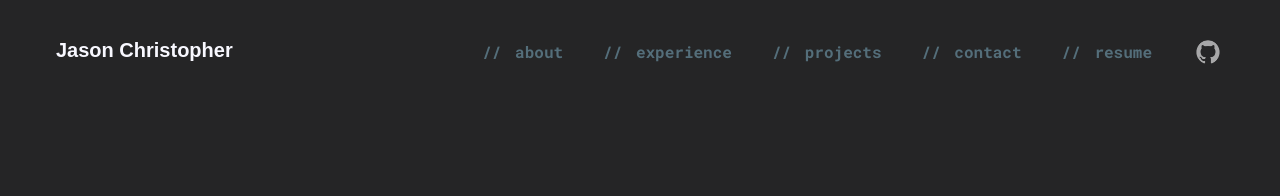
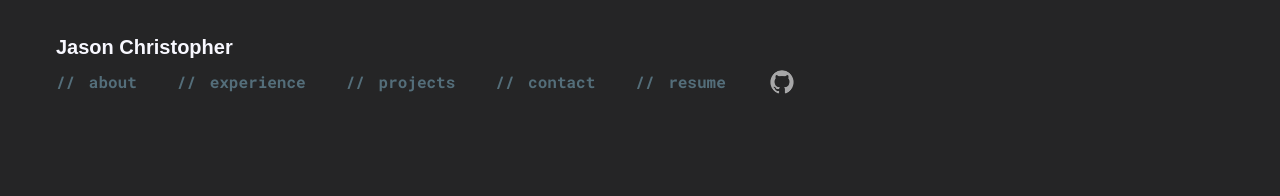
Before and after one commit to jasonchristopher21/personal-website-v1, a Vue app: page / in a window 1280 px wide. Shown: the top 196 px of the page. Built offline with nearby package versions, Linux system fonts and the light colour scheme; a web font is replaced by a local one.

Commit message:
Hide navbar tempfix

```diff
--- a/src/components/Navbar.vue
+++ b/src/components/Navbar.vue
@@ -72,7 +72,7 @@ const buttons = [
 </script>
 
 <template>
-    <div class="flex justify-between pl-14 md:px-14 2xl:px-20 pt-8 pb-12 bg-grey-300 text-white z-50 fixed w-full">
+    <div class="flex justify-between pl-14 md:px-14 2xl:px-20 pt-8 pb-12 bg-grey-300 text-white z-50 fixed w-full md:block hidden">
 
         <!-- Name on the left of navbar -->
         <button class="text-[20px] font-metropolis font-bold" @click="scrollToHero">Jason Christopher</button>
```
